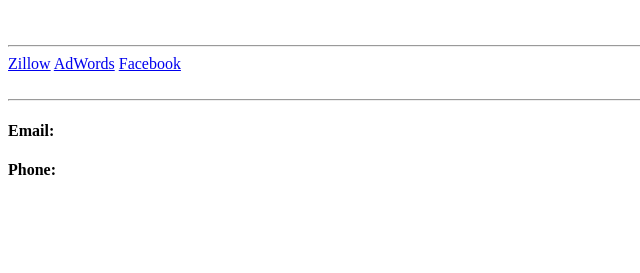
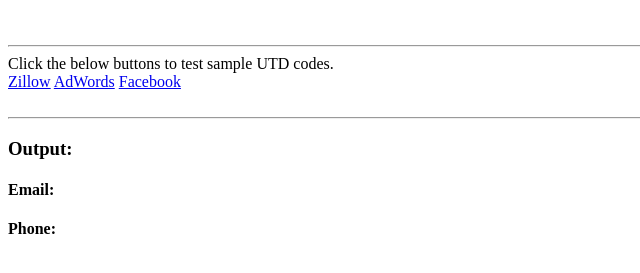
Before and after one commit to TrykoRevMgmt/UTI, a plain HTML site: page index.html in a window 1280 px wide. Shown: the part 61-334 px from the top of the page, without its empty margins (0-640 px from the left). Drawn offline with Linux system fonts and the light colour scheme.

Commit message:
minor edits to index.html

```diff
--- a/index.html
+++ b/index.html
@@ -12,12 +12,14 @@
   <h1>Using UTM's is super cool</h1>
   <br>
   <hr>
+  Click the below buttons to test sample UTD codes.<br>
   <a href="index.html?zillow">Zillow</a>
   <a href="index.html?adwords">AdWords</a>
   <a href="index.html?facebook">Facebook</a>
   <br>
   <br>
   <hr>
+  <h3>Output:</h3>
   <h4>Email: <i id="email"></i>
   </h4>
   <h4>Phone: <i id="phone"></i>
```
